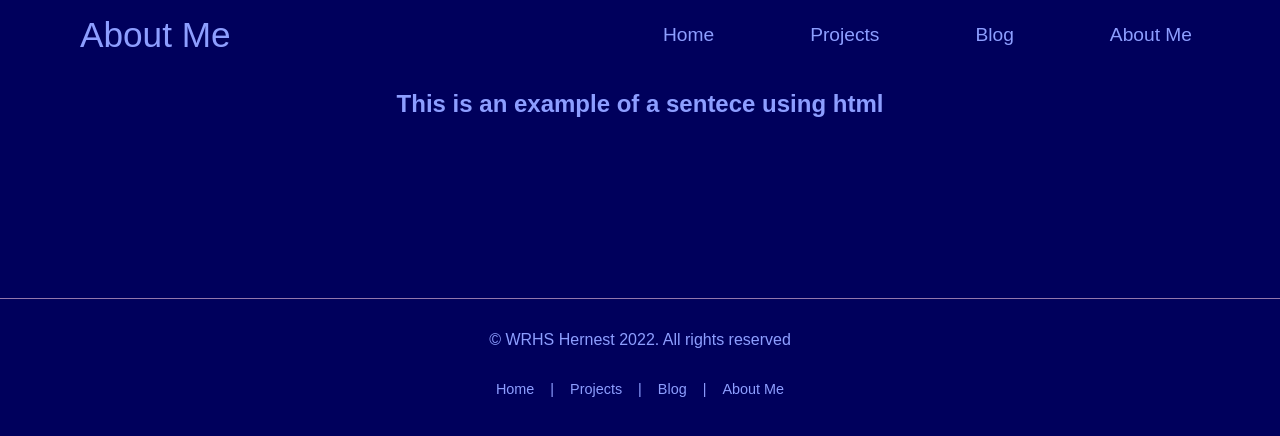
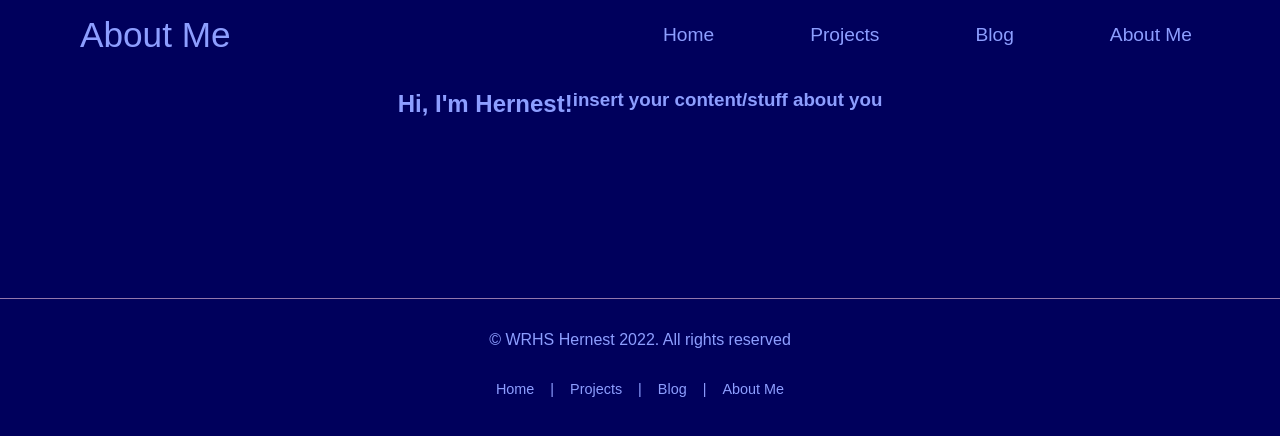
Before and after one commit to CSF2223/HernestK, a plain HTML site: page myaboutMe.html in a window 1280 px wide. Drawn offline with Linux system fonts and the light colour scheme; a web font is replaced by a local one.

Commit message:
worked a little bit on about me. I'll use w3 schools for reference on what each tag is doing 12/522

```diff
--- a/myaboutMe.html
+++ b/myaboutMe.html
@@ -32,11 +32,15 @@
         </div> <!-- close navbar links class -->
     </nav> <!-- close navbar class -->
 
-    <section class="Mytext">
-        <h1> This is an example of a sentece using html</h1>
-        </section>
-    <!-- this part is its own section-->
+    <!-- my about me content-->
+    <section class="me">
+        <div class = myTopText>
+        <h1>Hi, I'm Hernest!</h1> </div>
+        <div class="theAboutMe">
+            <h3>insert your content/stuff about you</h3>
+          </section>
 
+        <!-- the end of my about me content. it is a wip.-->
 
     <footer>
         <p class="copyright">&copy; WRHS Hernest 2022. All rights reserved</p>
@@ -52,6 +56,3 @@
     </footer>
 
     <script type="text/javascript" src="script.js"></script>
-
-<!-- I legit forgot to use java script for blogs lol. I kept checking the navbar class for any
-errors or typos until I scrolled down to java and checked the other htmls -->
--- a/style.css
+++ b/style.css
@@ -167,11 +167,12 @@ footer {
     margin: 0;
     height: 80vh;
 }
-
-    .Mytext {
+    /* my about me*/
+    .me {
         display: flex;
         justify-content: center;
     }
+    /* about me end*/
 
 @media (min-width: 900px) {
     .hero {
```
Also changed, not shown: myprojects.html (+1 -1 lines).
